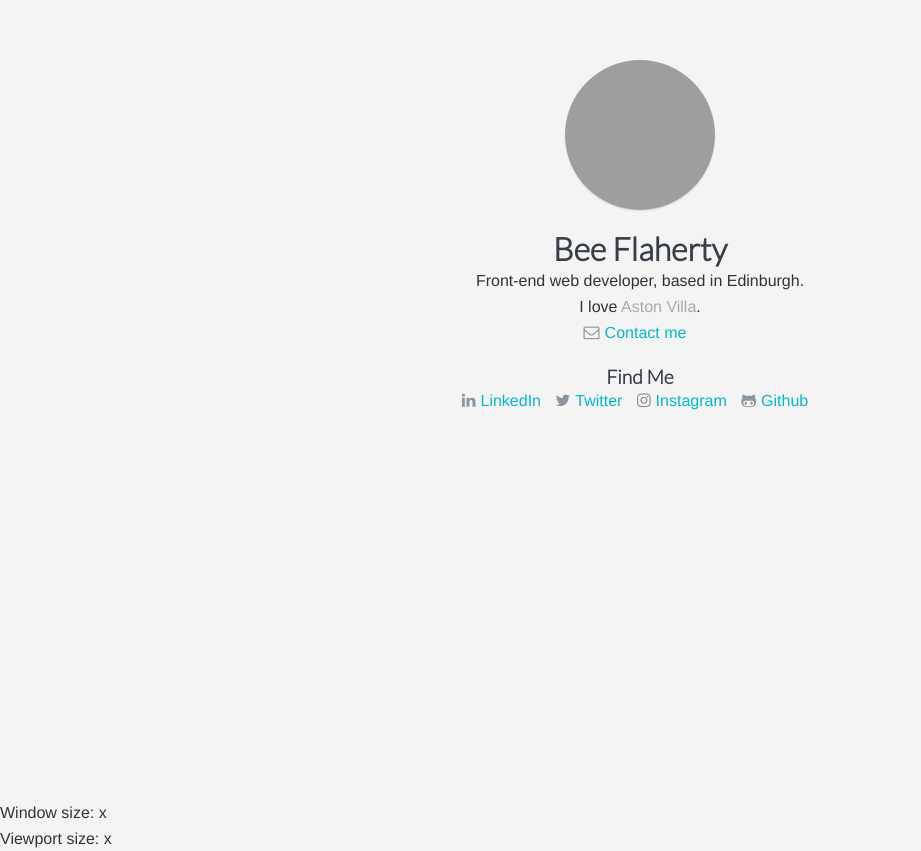
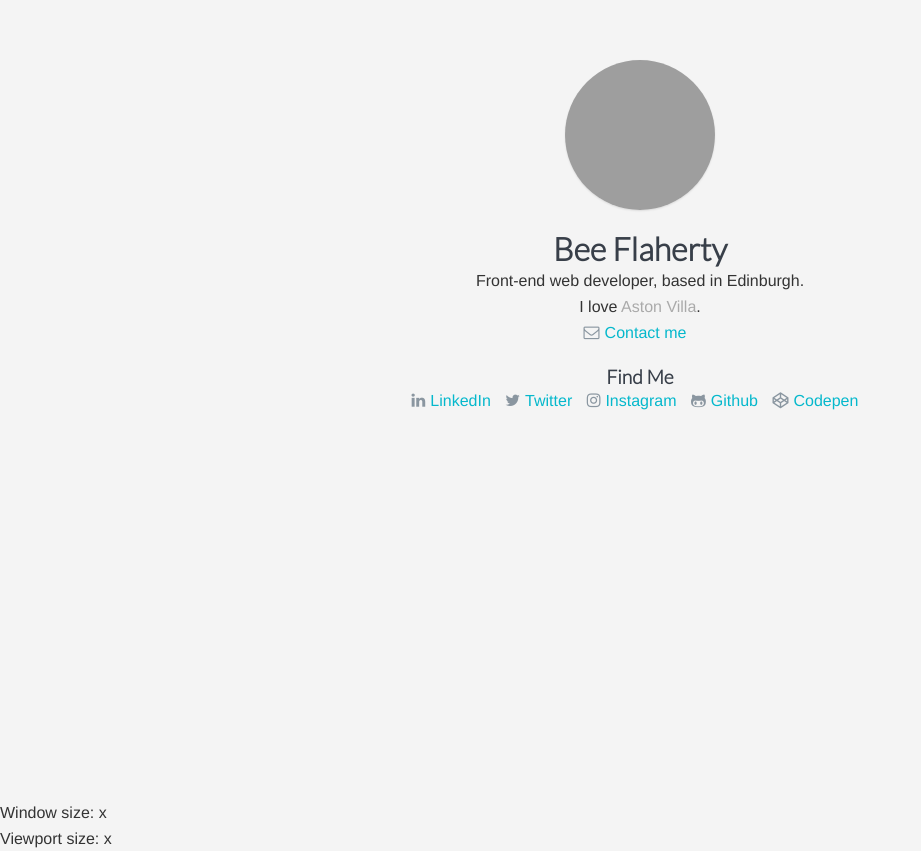
Before and after one commit to beeFlaherty/beeFlaherty.github.io, a plain HTML site: page index.html in a window 1280 px wide. Shown: the whole page, without its empty margins (0-921 px from the left). Drawn offline with nearby package versions, Linux system fonts and the light colour scheme; grey boxes are pictures that could not be loaded.

Commit message:
Update index.html

```diff
--- a/index.html
+++ b/index.html
@@ -65,6 +65,7 @@
 	             <li><a href="http://instagram.com/toxictea">Instagram</a></li>
 
 	             <li><a href="https://github.com/BeeFlaherty">Github</a></li>
+		     <li><a href="http://codepen.io/beeFlaherty/">Codepen</a></li>
 	           </ul>
 
 
```
